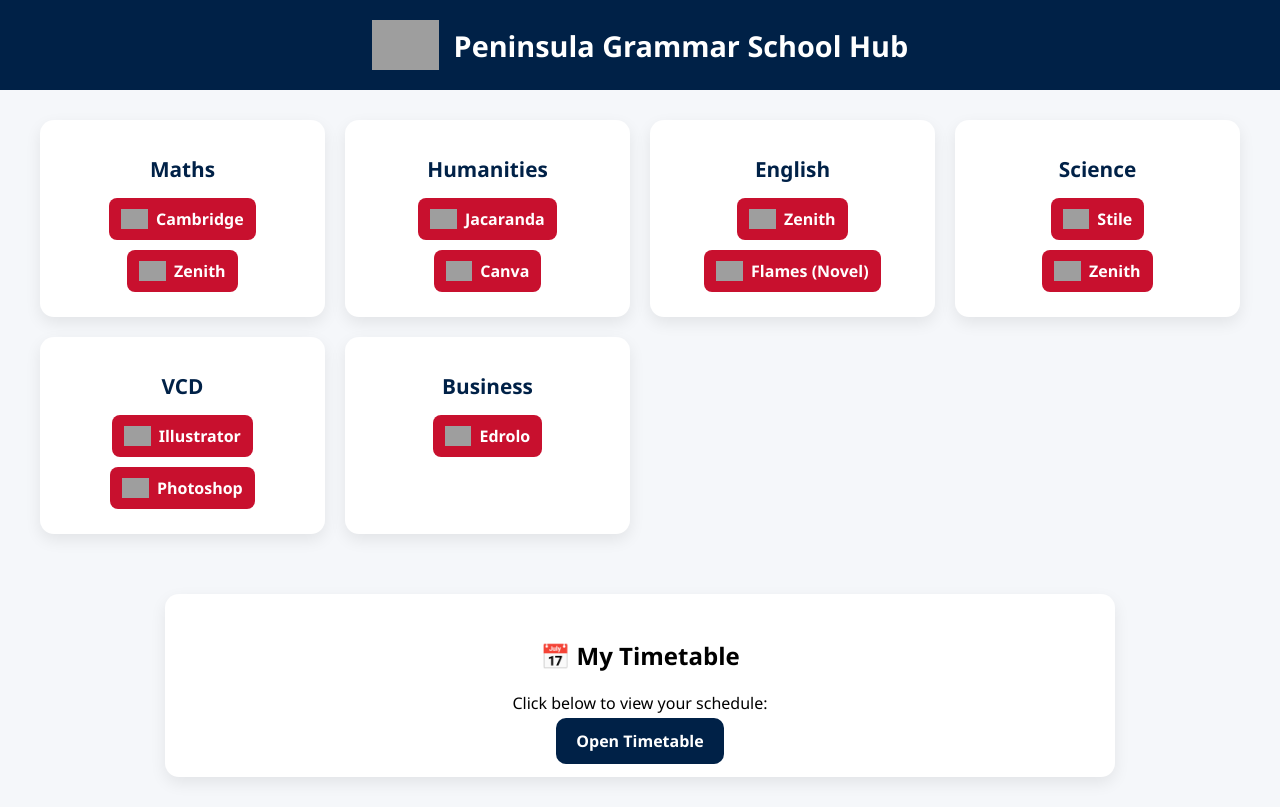
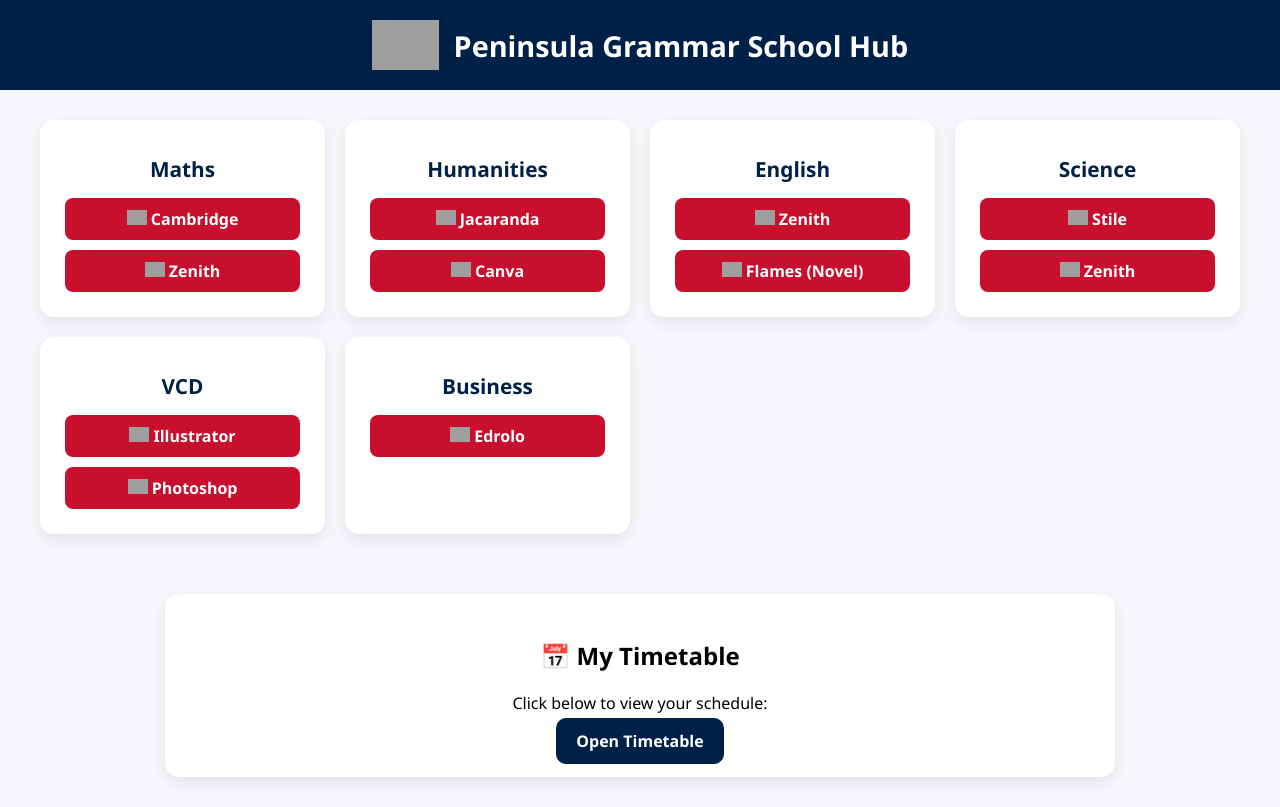
Before and after one commit to pennyobrienn16-coder/School-hub, a plain HTML site: page index.html in a window 1280 px wide. Drawn offline with Linux system fonts and the light colour scheme; grey boxes are pictures that could not be loaded.

Commit message:
Update index.html

```diff
--- a/index.html
+++ b/index.html
@@ -63,12 +63,10 @@
       display: flex;
       flex-direction: column;
       gap: 10px;
-      align-items: center;
     }
 
     .links a {
-      display: flex;
-      align-items: center;
+      display: inline-block;
       text-decoration: none;
       background: #C8102E;
       color: white;
@@ -76,12 +74,6 @@
       border-radius: 8px;
       font-weight: bold;
       transition: background 0.3s;
-      gap: 8px;
-    }
-
-    .links a img {
-      height: 20px;
-      width: auto;
     }
 
     .links a:hover {
@@ -123,10 +115,10 @@
       <h2>Maths</h2>
       <div class="links">
         <a href="https://www.cambridge.org/go/resources" target="_blank">
-          <img src="https://upload.wikimedia.org/wikipedia/commons/4/4a/Cambridge_University_Press_logo.png" alt="Cambridge Logo"> Cambridge
+          <img src="https://upload.wikimedia.org/wikipedia/commons/4/4d/Cambridge_University_Press_logo.svg" alt="Cambridge Logo" width="20"> Cambridge
         </a>
         <a href="https://zenith.peninsulagrammar.vic.edu.au/homepage/29403" target="_blank">
-          <img src="https://upload.wikimedia.org/wikipedia/commons/4/4a/Cambridge_University_Press_logo.png" alt="Zenith Logo"> Zenith
+          <img src="https://upload.wikimedia.org/wikipedia/commons/4/4d/Cambridge_University_Press_logo.svg" alt="Zenith Logo" width="20"> Zenith
         </a>
       </div>
     </div>
@@ -135,10 +127,10 @@
       <h2>Humanities</h2>
       <div class="links">
         <a href="https://www.jacaranda.com.au/" target="_blank">
-          <img src="https://upload.wikimedia.org/wikipedia/commons/4/4a/Cambridge_University_Press_logo.png" alt="Jacaranda Logo"> Jacaranda
+          <img src="https://upload.wikimedia.org/wikipedia/commons/4/4d/Cambridge_University_Press_logo.svg" alt="Jacaranda Logo" width="20"> Jacaranda
         </a>
         <a href="https://www.canva.com/" target="_blank">
-          <img src="https://upload.wikimedia.org/wikipedia/commons/4/4a/Cambridge_University_Press_logo.png" alt="Canva Logo"> Canva
+          <img src="https://upload.wikimedia.org/wikipedia/commons/4/4d/Cambridge_University_Press_logo.svg" alt="Canva Logo" width="20"> Canva
         </a>
       </div>
     </div>
@@ -147,10 +139,10 @@
       <h2>English</h2>
       <div class="links">
         <a href="https://zenith.peninsulagrammar.vic.edu.au/homepage/29379" target="_blank">
-          <img src="https://upload.wikimedia.org/wikipedia/commons/4/4a/Cambridge_University_Press_logo.png" alt="Zenith Logo"> Zenith
+          <img src="https://upload.wikimedia.org/wikipedia/commons/4/4d/Cambridge_University_Press_logo.svg" alt="Zenith Logo" width="20"> Zenith
         </a>
         <a href="https://robbie-arnott.freenovelread.com/472963-flames" target="_blank">
-          <img src="https://upload.wikimedia.org/wikipedia/commons/4/4a/Cambridge_University_Press_logo.png" alt="Flames Logo"> Flames (Novel)
+          <img src="https://upload.wikimedia.org/wikipedia/commons/4/4d/Cambridge_University_Press_logo.svg" alt="Flames Novel Logo" width="20"> Flames (Novel)
         </a>
       </div>
     </div>
@@ -159,10 +151,10 @@
       <h2>Science</h2>
       <div class="links">
         <a href="https://stileapp.com/au/institutions/834/subjects/566925" target="_blank">
-          <img src="https://upload.wikimedia.org/wikipedia/commons/4/4a/Cambridge_University_Press_logo.png" alt="Stile Logo"> Stile
+          <img src="https://upload.wikimedia.org/wikipedia/commons/4/4d/Cambridge_University_Press_logo.svg" alt="Stile Logo" width="20"> Stile
         </a>
         <a href="https://zenith.peninsulagrammar.vic.edu.au/homepage/29429" target="_blank">
-          <img src="https://upload.wikimedia.org/wikipedia/commons/4/4a/Cambridge_University_Press_logo.png" alt="Zenith Logo"> Zenith
+          <img src="https://upload.wikimedia.org/wikipedia/commons/4/4d/Cambridge_University_Press_logo.svg" alt="Zenith Logo" width="20"> Zenith
         </a>
       </div>
     </div>
@@ -171,10 +163,10 @@
       <h2>VCD</h2>
       <div class="links">
         <a href="https://www.adobe.com/au/products/illustrator.html" target="_blank">
-          <img src="https://upload.wikimedia.org/wikipedia/commons/4/4a/Cambridge_University_Press_logo.png" alt="Illustrator Logo"> Illustrator
+          <img src="https://upload.wikimedia.org/wikipedia/commons/4/4d/Cambridge_University_Press_logo.svg" alt="Illustrator Logo" width="20"> Illustrator
         </a>
         <a href="https://www.adobe.com/products/photoshop.html" target="_blank">
-          <img src="https://upload.wikimedia.org/wikipedia/commons/4/4a/Cambridge_University_Press_logo.png" alt="Photoshop Logo"> Photoshop
+          <img src="https://upload.wikimedia.org/wikipedia/commons/4/4d/Cambridge_University_Press_logo.svg" alt="Photoshop Logo" width="20"> Photoshop
         </a>
       </div>
     </div>
@@ -183,7 +175,7 @@
       <h2>Business</h2>
       <div class="links">
         <a href="https://edrolo.com.au/courses/" target="_blank">
-          <img src="https://upload.wikimedia.org/wikipedia/commons/4/4a/Cambridge_University_Press_logo.png" alt="Edrolo Logo"> Edrolo
+          <img src="https://upload.wikimedia.org/wikipedia/commons/4/4d/Cambridge_University_Press_logo.svg" alt="Edrolo Logo" width="20"> Edrolo
         </a>
       </div>
     </div>
```
